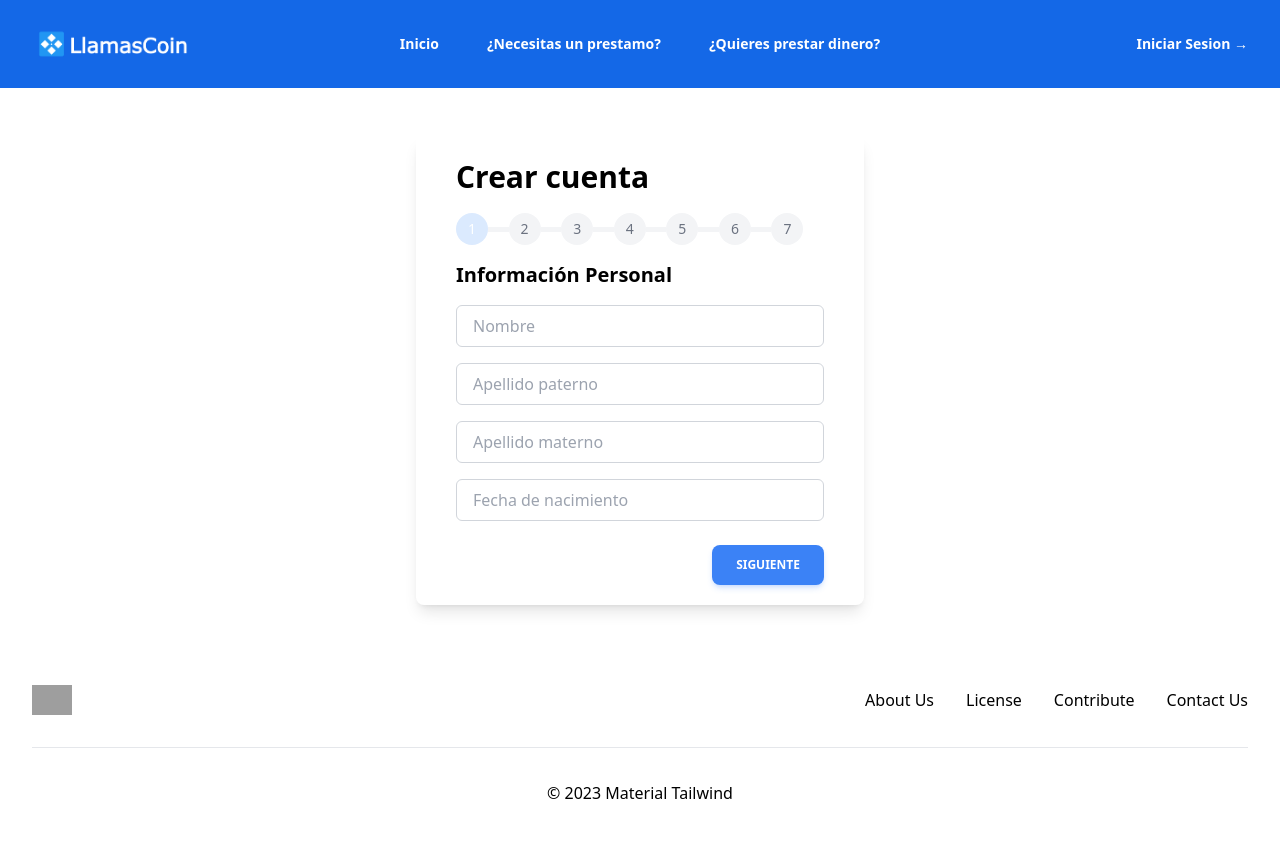
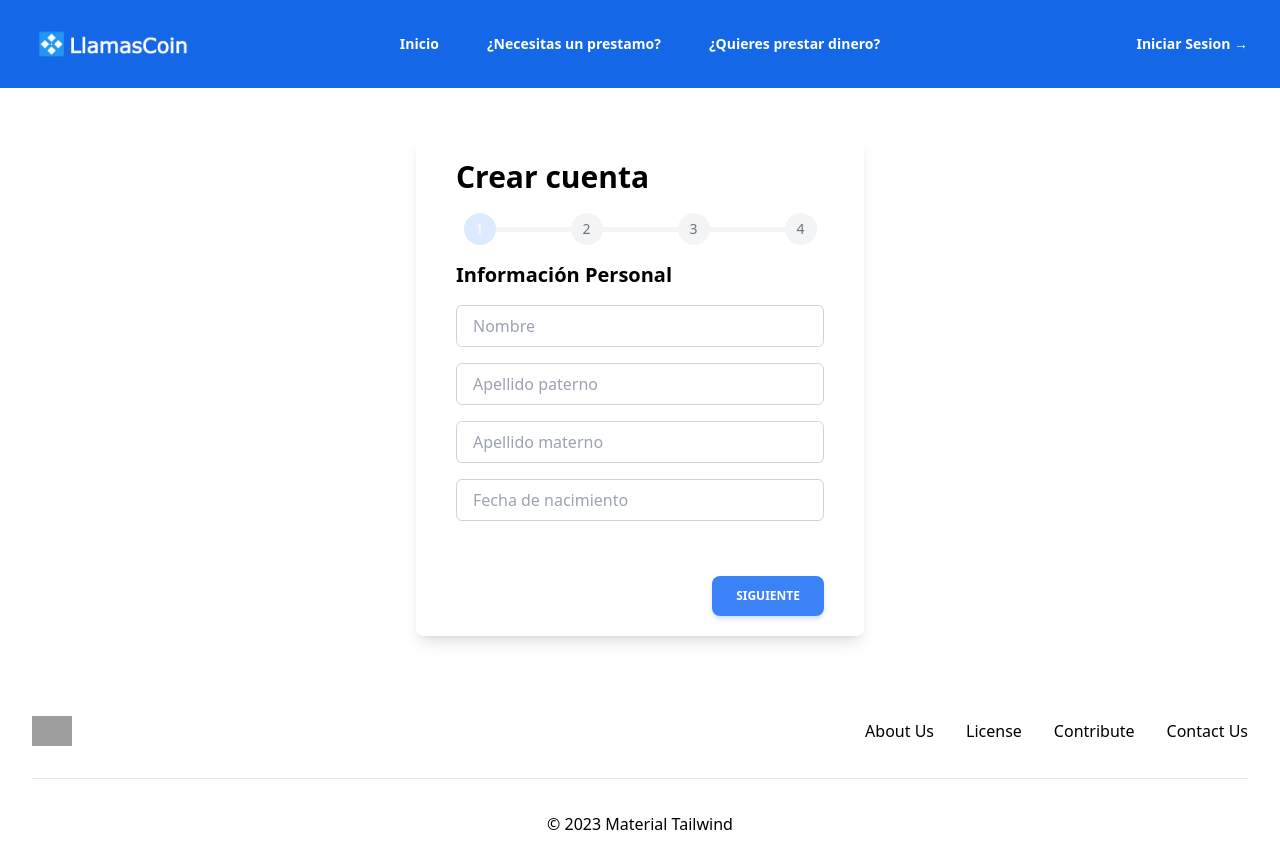
Before and after one commit to metodosformalesds/t6_mfds_2024, a React (Vite) app in the folder llamascoin_ui/: page /register in a window 1280 px wide. Before the commit the page ends 838 px from the top, so only its background shows below. Built offline with nearby package versions, Linux system fonts and the light colour scheme; grey boxes are pictures that could not be loaded.

Commit message:
Status component for success, error, loading, fewer styles for stepper and grouping of steps

```diff
--- a/llamascoin_ui/src/components/RegisterForm/MultiStepForm.jsx
+++ b/llamascoin_ui/src/components/RegisterForm/MultiStepForm.jsx
@@ -2,15 +2,17 @@ import React, { useState } from "react";
 import { useForm } from "react-hook-form";
 import Stepper from "./Stepper";
 import { Step1 } from "./Step1";
-import {Step2} from "./Step2";
-import {Step3} from "./Step3";
-import {Step4} from "./Step4";
-import {Step5} from "./Step5";
-import {Step6} from "./Step6";
-import {Step7} from "./Step7";
+import { Step2 } from "./Step2";
+import { Step3 } from "./Step3";
+import { Step4 } from "./Step4";
+import { Step5 } from "./Step5";
+import { Step6 } from "./Step6";
+import { Step7 } from "./Step7";
 import { Button, Typography } from "@material-tailwind/react";
+import StatusComponent from "../StatusComponent";
 
 export function MultiStepForm() {
+  const [status, setStatus] = useState("");
 
   const {
     register,
@@ -86,16 +88,23 @@ export function MultiStepForm() {
     }
   }
 
-
   return (
     <div className="flex  min-h-full flex-1   flex-col justify-center px-6 py-12 lg:px-8">
-      <div className="sm:mx-auto sm:w-full sm:max-w-md sm:px-10 p-5 shadow-lg rounded-lg ">
+      <div className="flex flex-col justify-between sm:mx-auto sm:w-full min-h-[500px] sm:max-w-md sm:px-10 p-5 shadow-lg rounded-lg ">
+        <div>
           <Typography variant="h3" className="font-bold">
             Crear cuenta
           </Typography>
           <Stepper currentStep={step} />
-        <form>
-          {getStepContent(step)}
+
+          {status === "loading" ||
+          status === "error" ||
+          status === "success" ? (
+            <StatusComponent status={status} />
+          ) : (
+            <form>{getStepContent(step)}</form>
+          )}
+        </div>
 
         <div className="mt-6 flex justify-between">
           {step > 0 && (
@@ -104,6 +113,7 @@ export function MultiStepForm() {
               variant="outlined"
               onClick={prevStep}
               className="mr-2"
+              disabled={status === "loading"}
             >
               Anterior
             </Button>
@@ -114,6 +124,7 @@ export function MultiStepForm() {
               variant="filled"
               onClick={nextStep}
               className="ml-auto"
+              disabled={status === "loading"}
             >
               Siguiente
             </Button>
@@ -124,12 +135,12 @@ export function MultiStepForm() {
               color="green"
               variant="filled"
               className="ml-auto"
+              disabled={status === "loading"}
             >
               Enviar
             </Button>
           )}
         </div>
-        </form>
       </div>
     </div>
   );
--- a/llamascoin_ui/src/components/RegisterForm/Stepper.jsx
+++ b/llamascoin_ui/src/components/RegisterForm/Stepper.jsx
@@ -1,28 +1,42 @@
 import React from "react";
 
 const Stepper = ({ currentStep }) => {
-  const steps = [1, 2, 3,4,5,6,7]; // Definir el número de pasos
+  const steps = [1, 2, 3, 4]; // Definir el número de pasos
+  //Diccionario para mantener agrupado el progreso
+  const stepsKeys ={
+    "0": 1,
+    "1": 1,
+    "2": 1,
+    "3": 1,
+    "4": 2,
+    "5": 3,
+    "6": 4,
+    "7": 4
+  }
+  return (
+    <div className="flex items-center justify-center  w-full">
+    <ol className="flex items-center  my-4">
+      {steps.map((step, index) => (
 
-  return (
-    <ol className="flex items-center w-full my-4">
-      {steps.map((step, index) => (
         <li
           key={index}
           className={`flex w-full items-center ${
             index < steps.length - 1
-              ? "after:content-[''] after:w-full after:h-1 after:border-b after:border-4 after:inline-block " +
-                (index < currentStep ? "after:border-blue-100 dark:after:border-blue-800" : "after:border-gray-100 dark:after:border-gray-300")
+              ? "after:content-[''] after:w-[75px] after:h-1 after:border-b after:border-4 after:inline-block " +
+                (stepsKeys[currentStep] > step
+                  ? "after:border-blue-100 dark:after:border-blue-800"
+                  : "after:border-gray-100 dark:after:border-gray-300")
               : ""
-          } ${index <= currentStep ? "text-blue-600 dark:text-blue-500" : ""}`}
+          } ${stepsKeys[currentStep] >= step ? "text-blue-600 dark:text-blue-500" : ""}`}
         >
           <span
             className={`flex items-center justify-center w-8 h-8 ${
-              index <= currentStep
+              stepsKeys[currentStep] >= step
                 ? "bg-blue-100 dark:bg-blue-600 text-white "
                 : "bg-gray-100 dark:bg-gray-300 text-gray-500 dark:text-gray-100"
-            } rounded-full  shrink-0`}
+            } rounded-full shrink-0`}
           >
-            {index < currentStep ? (
+            {stepsKeys[currentStep] > step ? (
               // Icono SVG de check si el paso está completado
               <svg
                 className="w-3.5 h-3.5 lg:w-4 lg:h-4"
@@ -47,6 +61,7 @@ const Stepper = ({ currentStep }) => {
         </li>
       ))}
     </ol>
+    </div>
   );
 };
 
--- /dev/null
+++ b/llamascoin_ui/src/components/StatusComponent.jsx
@@ -0,0 +1,47 @@
+import React from 'react';
+import { FaCheckCircle, FaTimesCircle , FaSpinner} from 'react-icons/fa';
+
+const StatusComponent = ({ status, customMessage }) => {
+  let icon, message, color;
+
+
+  switch (status) {
+    case 'loading':
+      icon = <svg className="w-12 h-12 text-gray-300 animate-spin" viewBox="0 0 64 64" fill="none" xmlns="http://www.w3.org/2000/svg"
+     >
+      <path
+        d="M32 3C35.8083 3 39.5794 3.75011 43.0978 5.20749C46.6163 6.66488 49.8132 8.80101 52.5061 11.4939C55.199 14.1868 57.3351 17.3837 58.7925 20.9022C60.2499 24.4206 61 28.1917 61 32C61 35.8083 60.2499 39.5794 58.7925 43.0978C57.3351 46.6163 55.199 49.8132 52.5061 52.5061C49.8132 55.199 46.6163 57.3351 43.0978 58.7925C39.5794 60.2499 35.8083 61 32 61C28.1917 61 24.4206 60.2499 20.9022 58.7925C17.3837 57.3351 14.1868 55.199 11.4939 52.5061C8.801 49.8132 6.66487 46.6163 5.20749 43.0978C3.7501 39.5794 3 35.8083 3 32C3 28.1917 3.75011 24.4206 5.2075 20.9022C6.66489 17.3837 8.80101 14.1868 11.4939 11.4939C14.1868 8.80099 17.3838 6.66487 20.9022 5.20749C24.4206 3.7501 28.1917 3 32 3L32 3Z"
+        stroke="currentColor" stroke-width="5" stroke-linecap="round" stroke-linejoin="round"></path>
+      <path
+        d="M32 3C36.5778 3 41.0906 4.08374 45.1692 6.16256C49.2477 8.24138 52.7762 11.2562 55.466 14.9605C58.1558 18.6647 59.9304 22.9531 60.6448 27.4748C61.3591 31.9965 60.9928 36.6232 59.5759 40.9762"
+        stroke="currentColor" stroke-width="5" stroke-linecap="round" stroke-linejoin="round" class="text-blue-500">
+      </path>
+    </svg>;
+      message = customMessage || 'Cargando...';
+      color = 'text-blue-500';
+      break;
+    case 'error':
+      icon = <FaTimesCircle  className="text-red-500" size={48} />;
+      message = customMessage || 'Ha ocurrido un error.';
+      color = 'text-red-500';
+      break;
+    case 'success':
+      icon = <FaCheckCircle className="text-green-500" size={48} />;
+      message = customMessage || 'Todo está bien.';
+      color = 'text-green-500';
+      break;
+    default:
+      return null;
+  }
+
+  return (
+    <div className={`flex flex-col items-center justify-center w-100 h-100 ${color}`}>
+      <div className="flex items-center justify-center mb-2">
+        {icon}
+      </div>
+      <p className="text-center">{message}</p>
+    </div>
+  );
+};
+
+export default StatusComponent;
```
Lines whose indentation alone changed are shown as unchanged.
